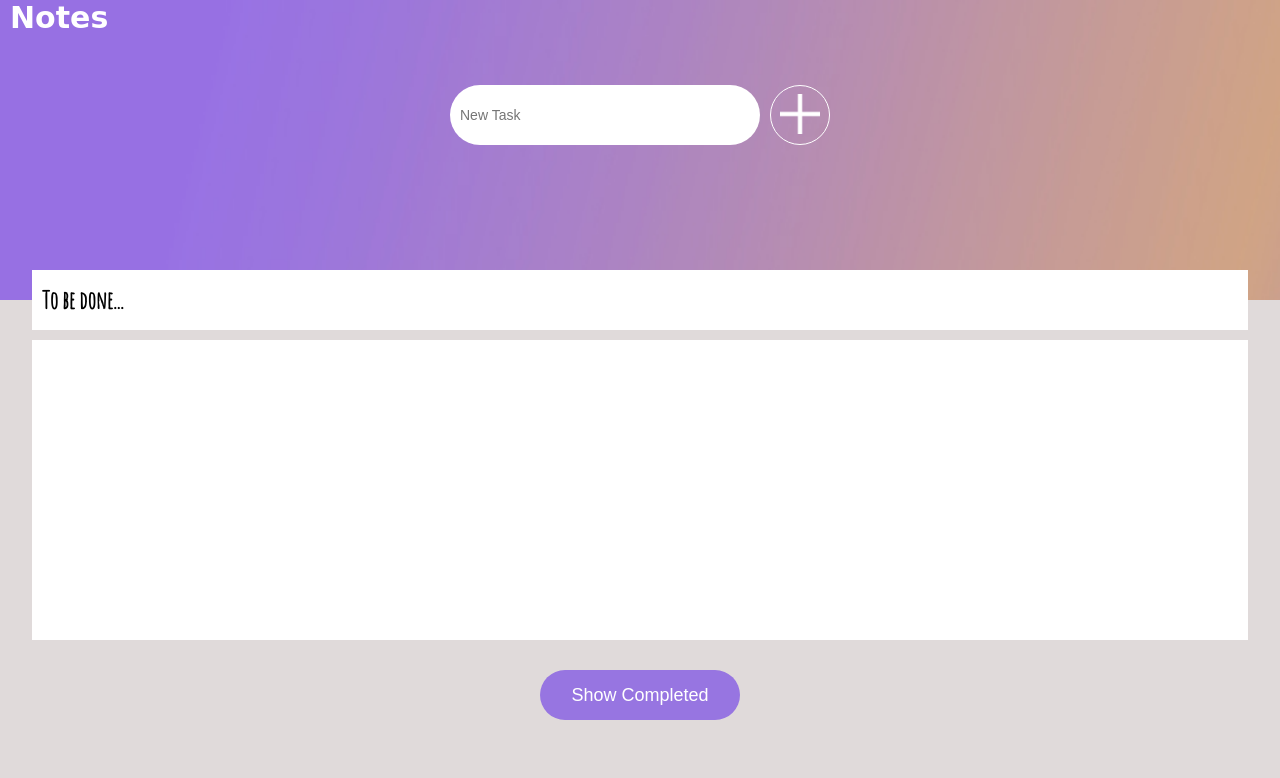
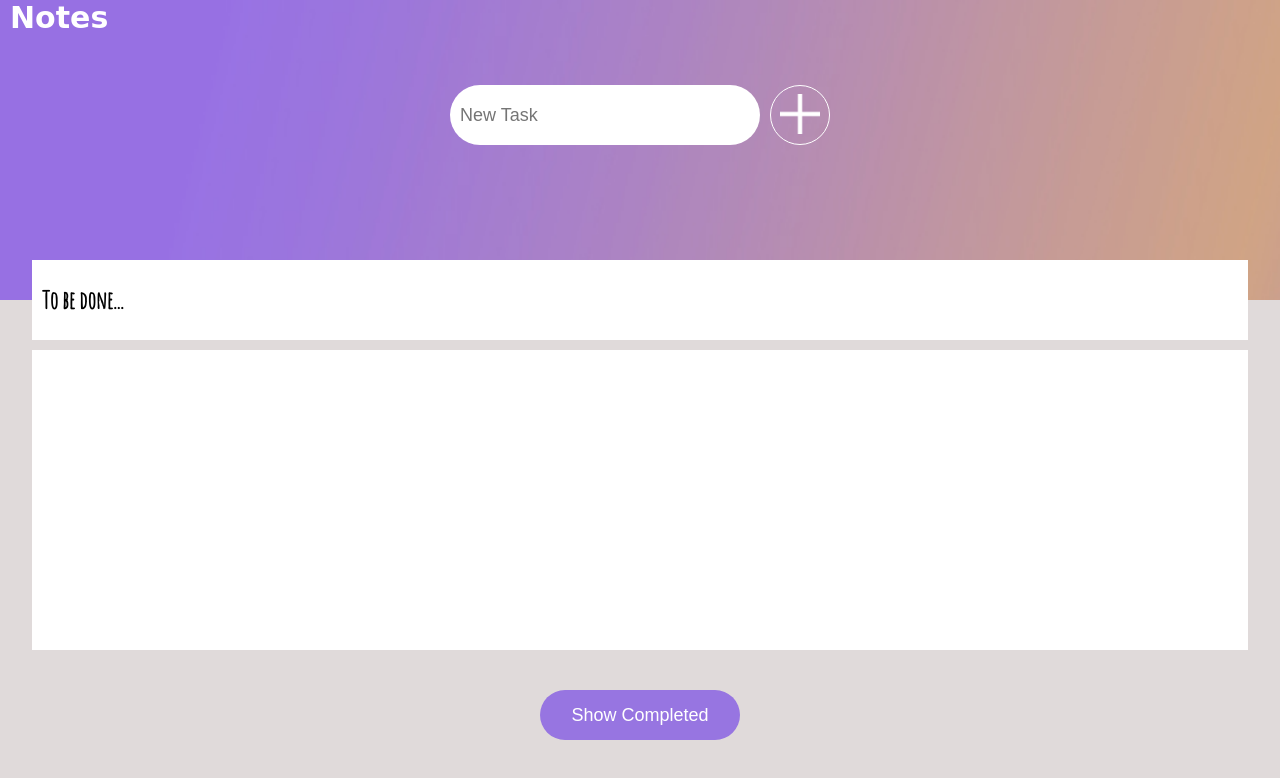
Before and after one commit to jam08/notes, a plain HTML site: page index.html in a window 1280 px wide. Drawn offline with Linux system fonts and the light colour scheme; a web font is replaced by a local one.

Commit message:
media queries header

```diff
--- a/style/stylesheet.css
+++ b/style/stylesheet.css
@@ -100,6 +100,7 @@ main {
         -webkit-border-radius: 4rem;
         -moz-border-radius: 4rem;
         border-radius: 4rem;
+        font-size: 1.8rem;
     }
     #add-button {
         width: 6rem;
@@ -215,6 +216,23 @@ li {
     color:  #9775e1;
     font-size: 1.8rem;
 }
+
+@media only screen and (min-width: 60rem) {
+    .header-tasks {
+        height: 8rem;
+        top: -4rem;
+    }
+    .header-tasks h2 {
+        top: 2.5rem;
+    }
+    #todo-list {
+        top: -3rem;
+    }
+    li {
+        font-size: 2rem;
+    }
+
+}
 /*
  ************************************
  Completed
```
